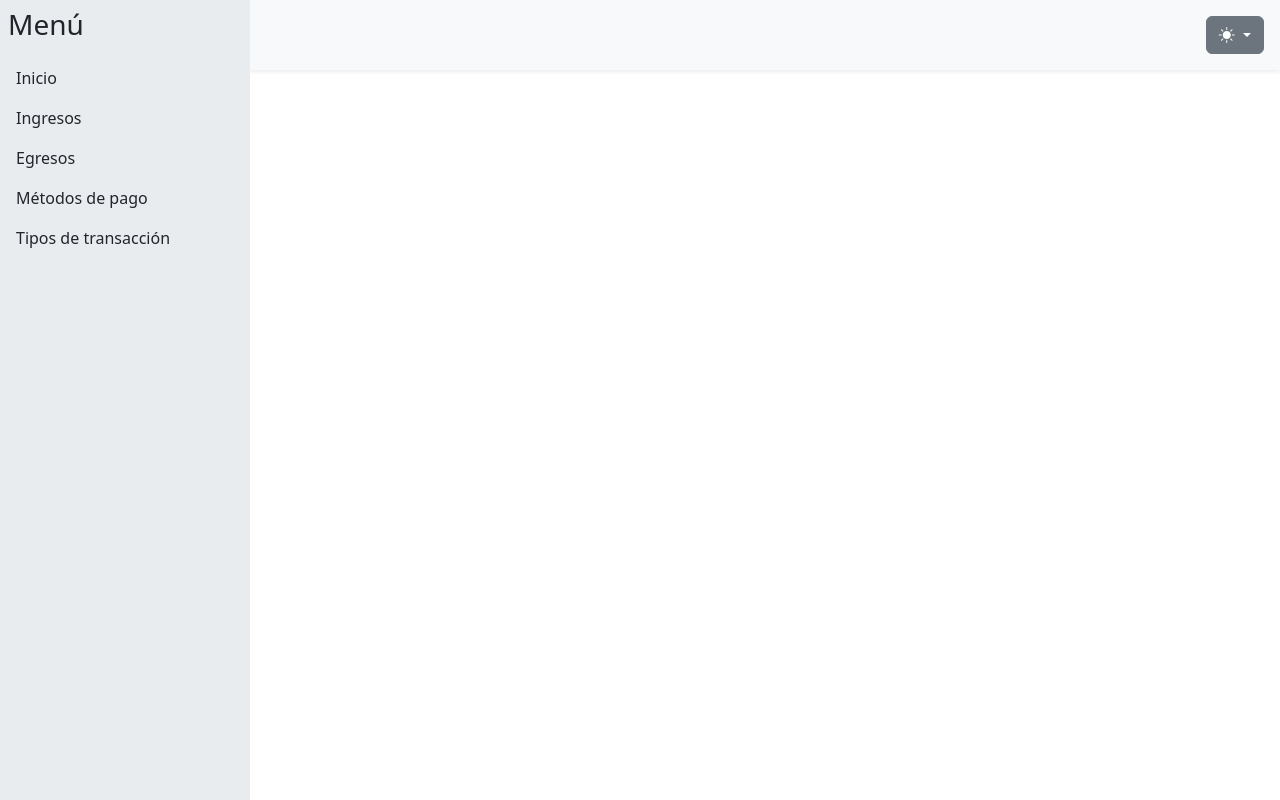
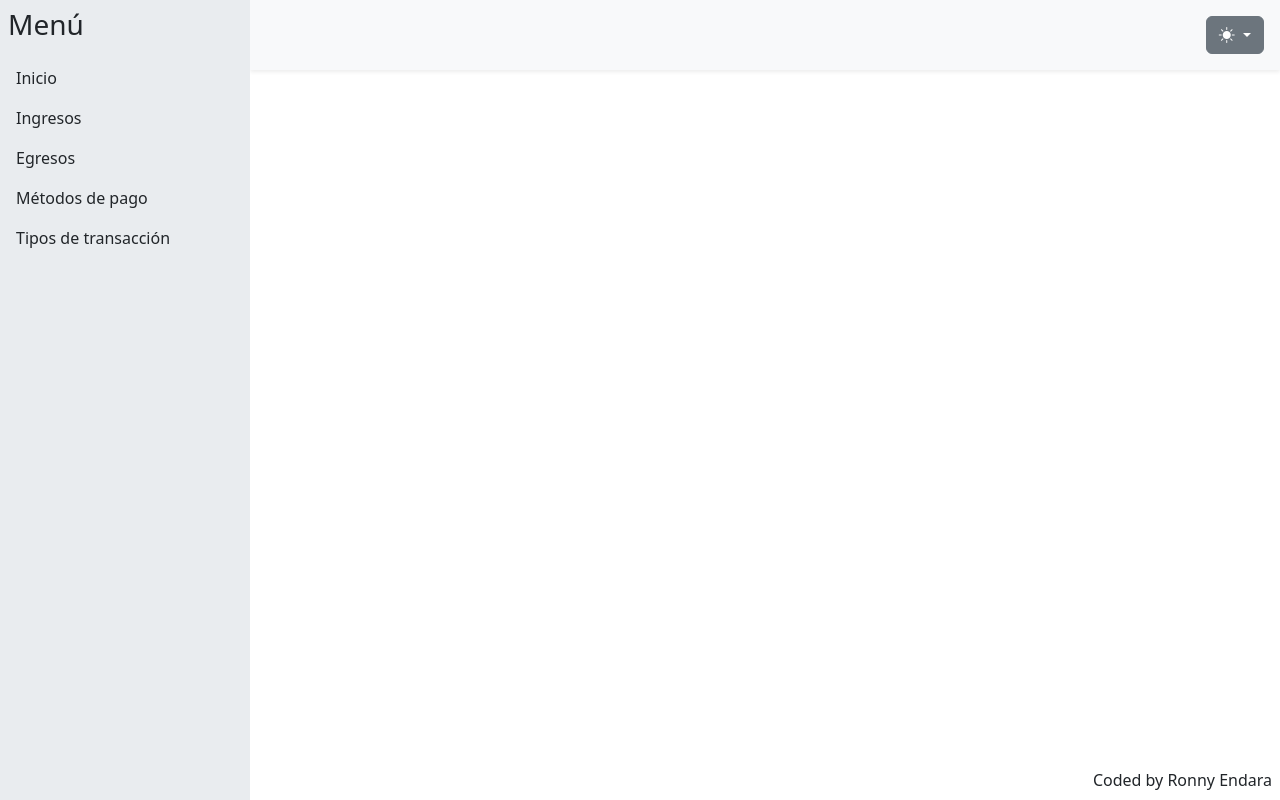
Before and after one commit to rojaence/incomeControl, a PHP site: template resources/templates/base.php in a window 1280 px wide. Run offline with PHP 8.4, Linux system fonts and the light colour scheme; the template is opened without the code that fills it, so the values that code supplies are empty.

Commit message:
UPDATE base template styles,menu responsive

```diff
--- a/public/css/base.css
+++ b/public/css/base.css
@@ -10,6 +10,7 @@
   background-color: var(--bs-secondary-bg);
   transition: transform 0.3s ease-in-out;
   overflow-y: auto;
+  flex-basis: 250px;
 }
 
 .sidebar-toggle {
@@ -26,6 +27,7 @@
 body {
   display: flex;
   flex-direction: column;
+  min-height: 100vh;
   position: relative;
 }
 
@@ -37,9 +39,18 @@ body {
   padding: 1rem;
   gap: 1rem;
   width: 100%;
+  flex-grow: 80%;
+  background-color: var(--bs-tertiary-bg);
+}
+
+.main {
   flex-grow: 1;
-  flex-basis: 0;
-  background-color: var(--bs-tertiary-bg);
+  padding: 1rem;
+}
+
+.footer {
+  padding: 0.5rem;
+  text-align: right;
 }
 
 .nav-link {
@@ -68,9 +79,29 @@ body {
 }
 
 @media (min-width: 768px) {
-  .header,
-  .main,
+  .sidebar {
+    position: static;
+    top: 0;
+    left: 0;
+    height: 100vh;
+    width: 15.625rem;
+    grid-area: sidebar;
+  }
+
+  body {
+    display: grid;
+    grid-template-areas: 'sidebar header' 'sidebar main' 'sidebar footer';
+    grid-template-columns: 250px auto;
+    grid-template-rows: auto 1fr auto;
+  }
+
+  .header {
+    grid-area: header;
+  }
+  .main {
+    grid-area: main;
+  }
   .footer {
-    padding-left: 260px;
+    grid-area: footer;
   }
 }
--- a/resources/templates/base.php
+++ b/resources/templates/base.php
@@ -9,30 +9,8 @@
   <title><?= $this->e($title) ?></title>
 </head>
 <body>
-  <header class="header shadow-sm">
 
-    <button id="sidebar-toggle-on" class="btn btn-primary d-md-none">
-      <i class="bi bi-list"></i>
-    </button>
-
-    <h1 class="fs-3">
-      <?= $this->e($title) ?>
-    </h1>
-
-    <div class="ms-auto dropdown" id="theme-selector" title="Tema">
-      <button class="btn btn-secondary dropdown-toggle" type="button" data-bs-toggle="dropdown" aria-expanded="false">
-        <i id="theme-icon-active" class="bi"></i>
-      </button>
-      <ul class="dropdown-menu dropdown-menu-end">
-        <li id="item-light"><button class="dropdown-item d-flex align-items-center gap-2" data-bs-theme-value="light"><i class="bi bi-brightness-high-fill"></i>Claro</button></li>
-        <li id="item-dark"><button class="dropdown-item d-flex align-items-center gap-2" data-bs-theme-value="dark"><i class="bi bi-moon-fill"></i>Oscuro</button></li>
-        <li id="item-auto"><button class="dropdown-item d-flex align-items-center gap-2" data-bs-theme-value="auto"><i class="bi bi-circle-half"></i>Auto</button></li>
-      </ul>
-    </div>
-
-  </header>
-
-  <div id="sidebar" class="sidebar sidebar--close">
+<div id="sidebar" class="sidebar sidebar--close">
     <div class="d-flex justify-content-between sticky-top p-2" style="background-color: var(--bs-secondary-bg);">
       <h3>Menú</h3>
       <button id="sidebar-toggle-off" class="btn btn-outline-danger d-md-none">
@@ -58,12 +36,35 @@
     </ul>
   </div>
 
+  <header class="header shadow-sm">
+
+    <button id="sidebar-toggle-on" class="btn btn-primary d-md-none">
+      <i class="bi bi-list"></i>
+    </button>
+
+    <h1 class="fs-3">
+      <?= $this->e($title) ?>
+    </h1>
+
+    <div class="ms-auto dropdown" id="theme-selector" title="Tema">
+      <button class="btn btn-secondary dropdown-toggle" type="button" data-bs-toggle="dropdown" aria-expanded="false">
+        <i id="theme-icon-active" class="bi"></i>
+      </button>
+      <ul class="dropdown-menu dropdown-menu-end">
+        <li id="item-light"><button class="dropdown-item d-flex align-items-center gap-2" data-bs-theme-value="light"><i class="bi bi-brightness-high-fill"></i>Claro</button></li>
+        <li id="item-dark"><button class="dropdown-item d-flex align-items-center gap-2" data-bs-theme-value="dark"><i class="bi bi-moon-fill"></i>Oscuro</button></li>
+        <li id="item-auto"><button class="dropdown-item d-flex align-items-center gap-2" data-bs-theme-value="auto"><i class="bi bi-circle-half"></i>Auto</button></li>
+      </ul>
+    </div>
+
+  </header>
+
 
   <main class="main">
     <?=$this->section('mainContent')?>
   </main>
 
-  <footer>
+  <footer class="footer">
     Coded by Ronny Endara
   </footer>
 
```
